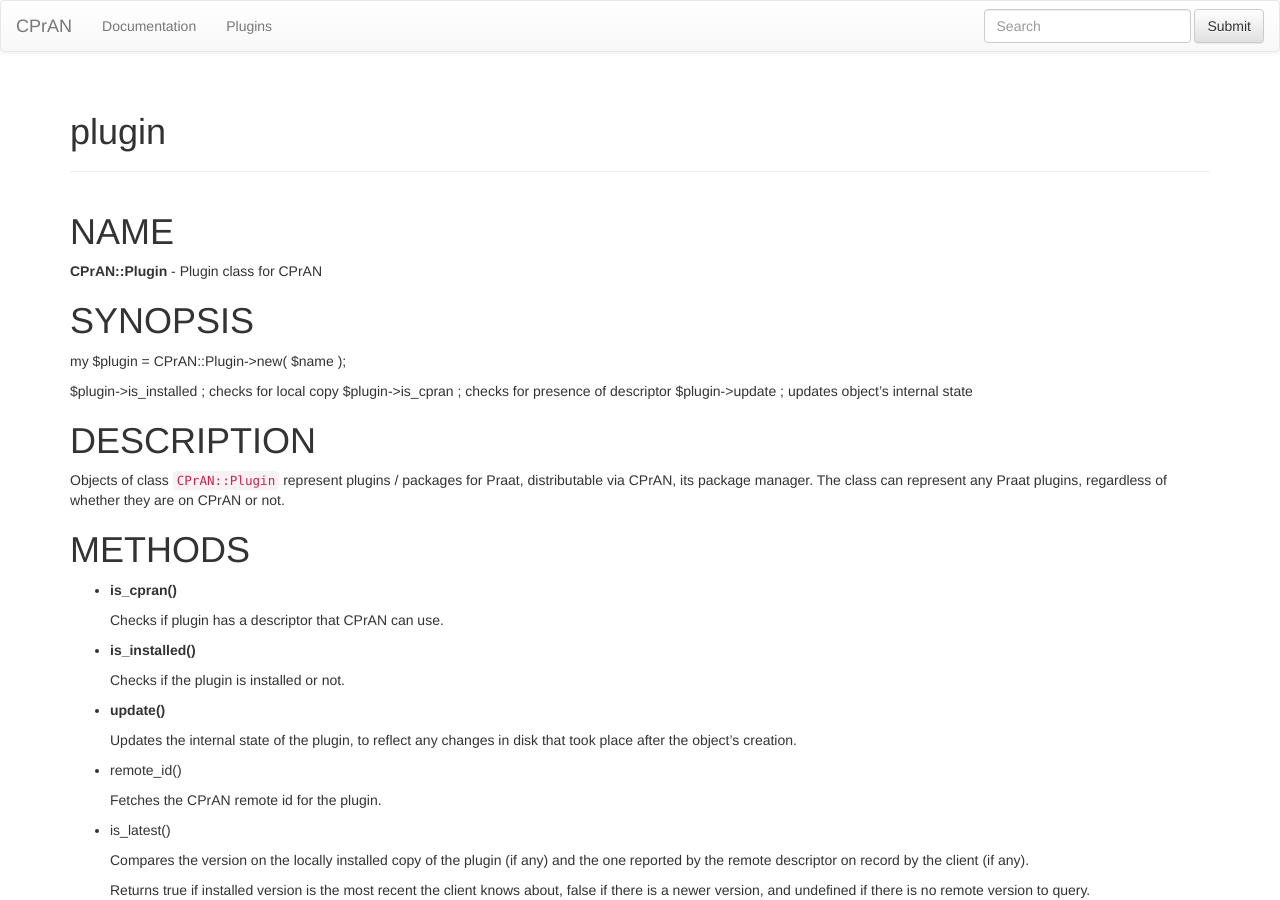
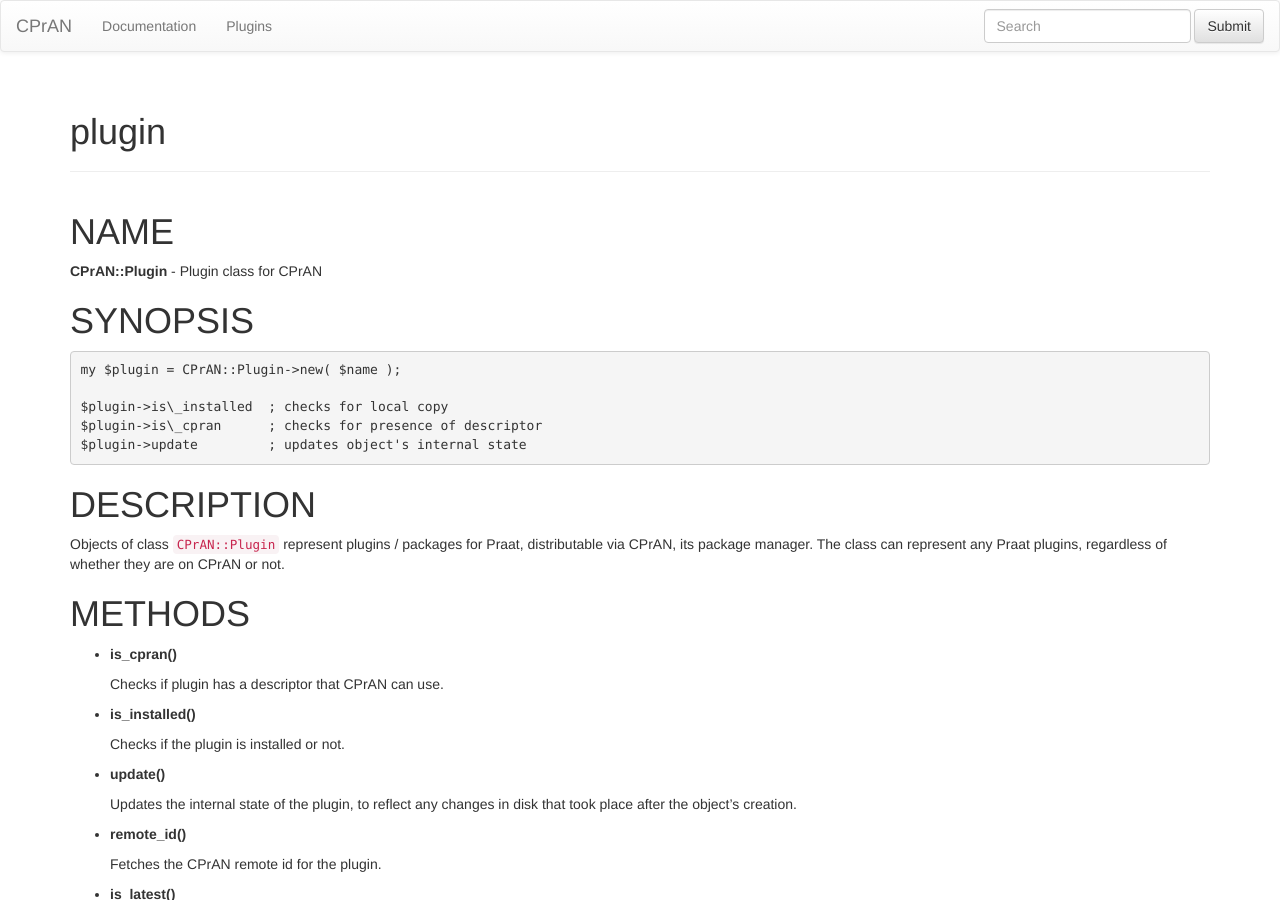
Before and after one commit to jjatria/cpran-www, a Jekyll site: the page built from docs/plugins/index.md, in a window 1280 px wide and 900 px high. Built offline with Jekyll 4.4.1, drawn with Linux system fonts in a browser that asks for light colours; nearby versions of some CDN libraries; library files that are not in the unit come from our copies; comment, search, counter and statistics services are not loaded.

```diff
--- a/docs/plugin/index.md
+++ b/docs/plugins/index.md
@@ -13,11 +13,11 @@ description:
 
 # SYNOPSIS
 
-my $plugin = CPrAN::Plugin->new( $name );
+    my $plugin = CPrAN::Plugin->new( $name );
 
-$plugin->is\_installed  ; checks for local copy
-$plugin->is\_cpran      ; checks for presence of descriptor
-$plugin->update        ; updates object's internal state
+    $plugin->is\_installed  ; checks for local copy
+    $plugin->is\_cpran      ; checks for presence of descriptor
+    $plugin->update         ; updates object's internal state
 
 # DESCRIPTION
 
@@ -40,11 +40,11 @@ plugins, regardless of whether they are on CPrAN or not.
     Updates the internal state of the plugin, to reflect any changes in disk that
     took place after the object's creation.
 
-- remote\_id()
+- **remote\_id()**
 
     Fetches the CPrAN remote id for the plugin.
 
-- is\_latest()
+- **is\_latest()**
 
     Compares the version on the locally installed copy of the plugin (if any) and
     the one reported by the remote descriptor on record by the client (if any).
@@ -53,11 +53,11 @@ plugins, regardless of whether they are on CPrAN or not.
     false if there is a newer version, and undefined if there is no remote version
     to query.
 
-- test()
+- **test()**
 
     Runs tests for the plugin (if any). Returns the result of those tests.
 
-- print(_FIELD_)
+- **print(_FIELD_)**
 
     Prints the contents of the plugin descriptors, either local or remote. These
     must be asked for by name. Any other names are an error.
```
Also changed, not shown: docs/clients/index.md (added, +41 -0 lines), docs/index.md (+2 -2 lines).
